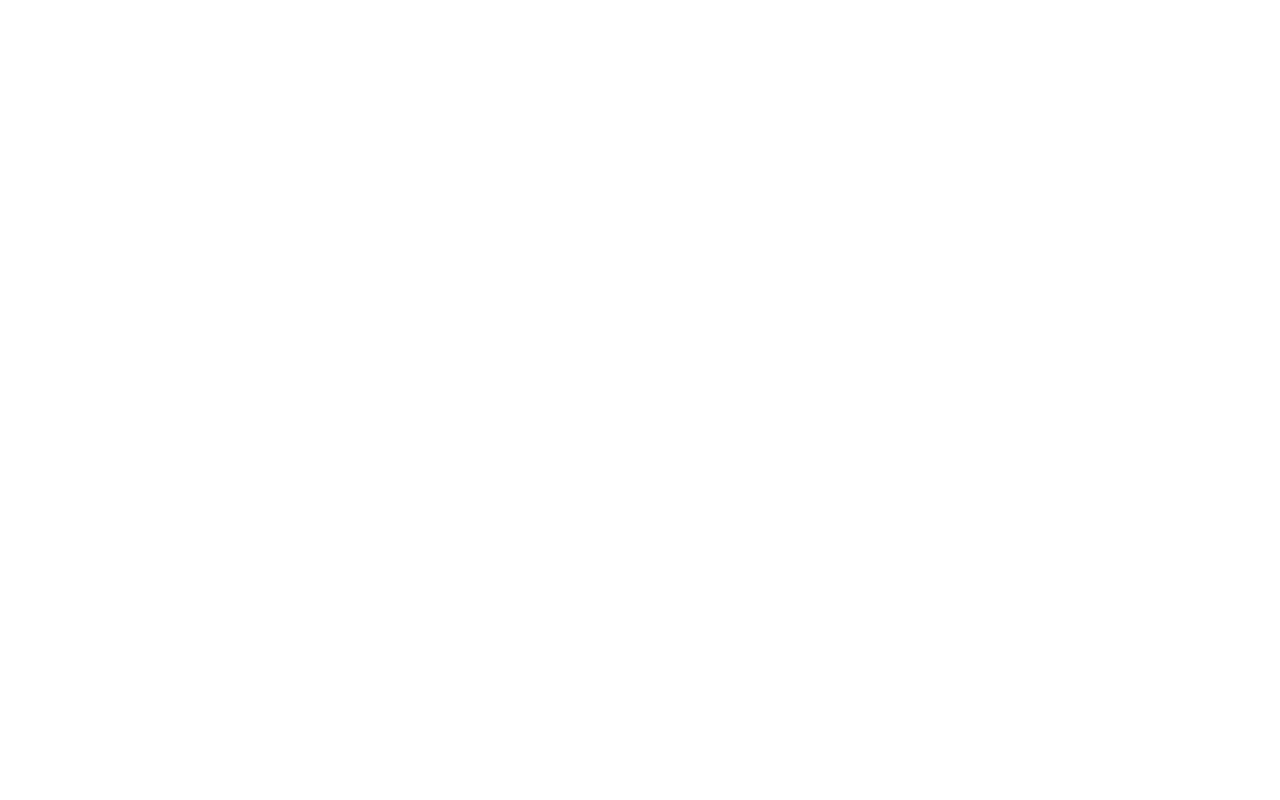
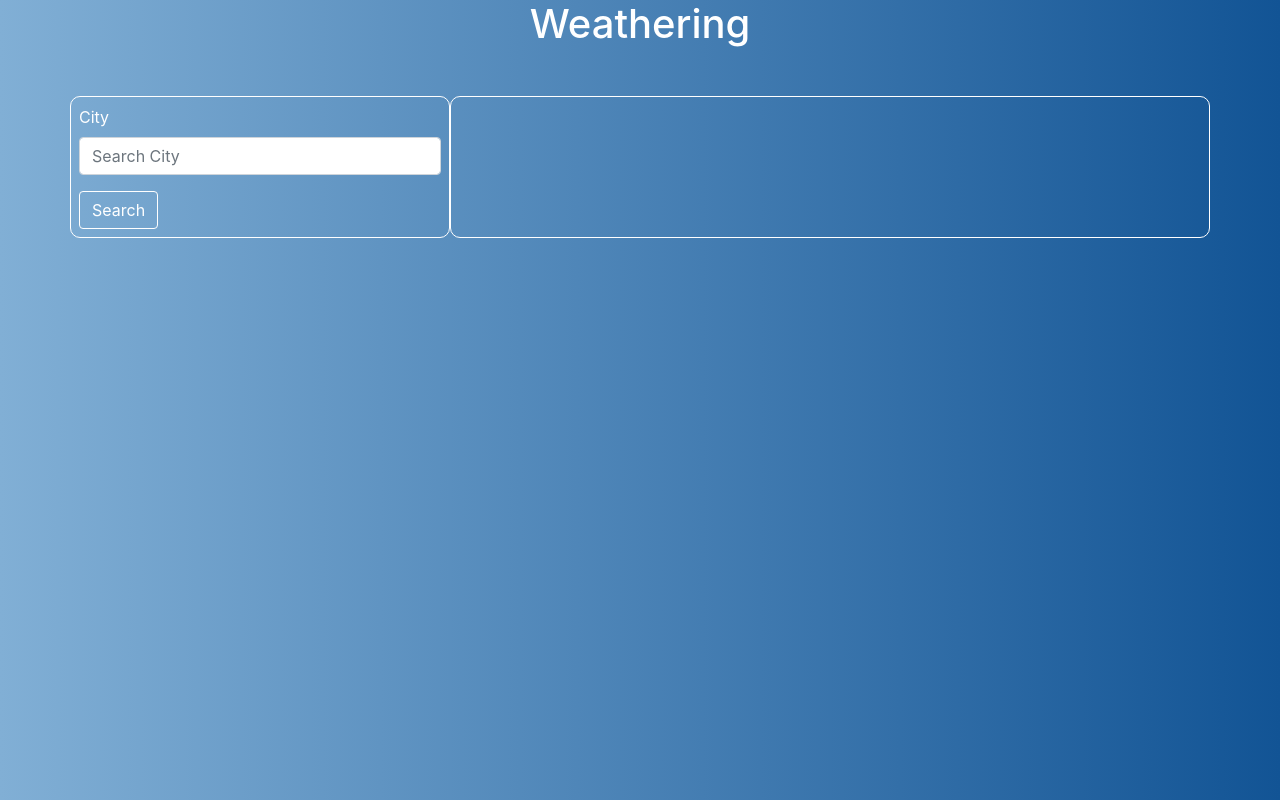
Before and after one commit to Ali-Row/Weathering, a plain HTML site: page index.html in a window 1280 px wide. Drawn offline with nearby package versions, Linux system fonts and the light colour scheme.

Commit message:
Begin Jquery work

```diff
--- a/assets/css/style.css
+++ b/assets/css/style.css
@@ -0,0 +1,15 @@
+body {
+    background: rgb(178,217,249);
+    background: linear-gradient(90deg, rgb(129, 175, 213) 0%, rgba(18,84,149,1) 100%, rgba(0,212,255,1) 100%);
+    color: white;
+}
+
+button {
+    border: solid white 1px !important;
+    background: none !important;
+}
+
+.col-md-4, .col-md-8 {
+    border: solid white 1px;
+    border-radius: 10px;
+}
--- a/assets/js/app.js
+++ b/assets/js/app.js
@@ -0,0 +1,12 @@
+$(document).ready(function(){
+
+
+   $('#cityForm').on('click', function(e){
+        let city = $('#cityForm').val().trim();
+
+        e.preventDefault();
+
+        console.log(city);
+
+   })
+})
--- a/index.html
+++ b/index.html
@@ -9,6 +9,26 @@
 </head>
 <body>
 
+    <h1 class="text-center">Weathering</h1>
+
+    <div class="container fluid mt-5">
+        <div class="row">
+            <div class="col-md-4 p-2">
+                <form>
+                    <div class="form-group">
+                      <label for="exampleInputEmail1">City</label>
+                      <input type="text" class="form-control" id="cityForm" placeholder="Search City" aria-describedby="city">
+
+                    </div>
+
+                    <button type="submit" class="btn btn-secondary">Search</button>
+                  </form>
+            </div>
+            <div class="col-md-8">
+
+            </div>
+        </div>
+    </div>
 
 
 
```
